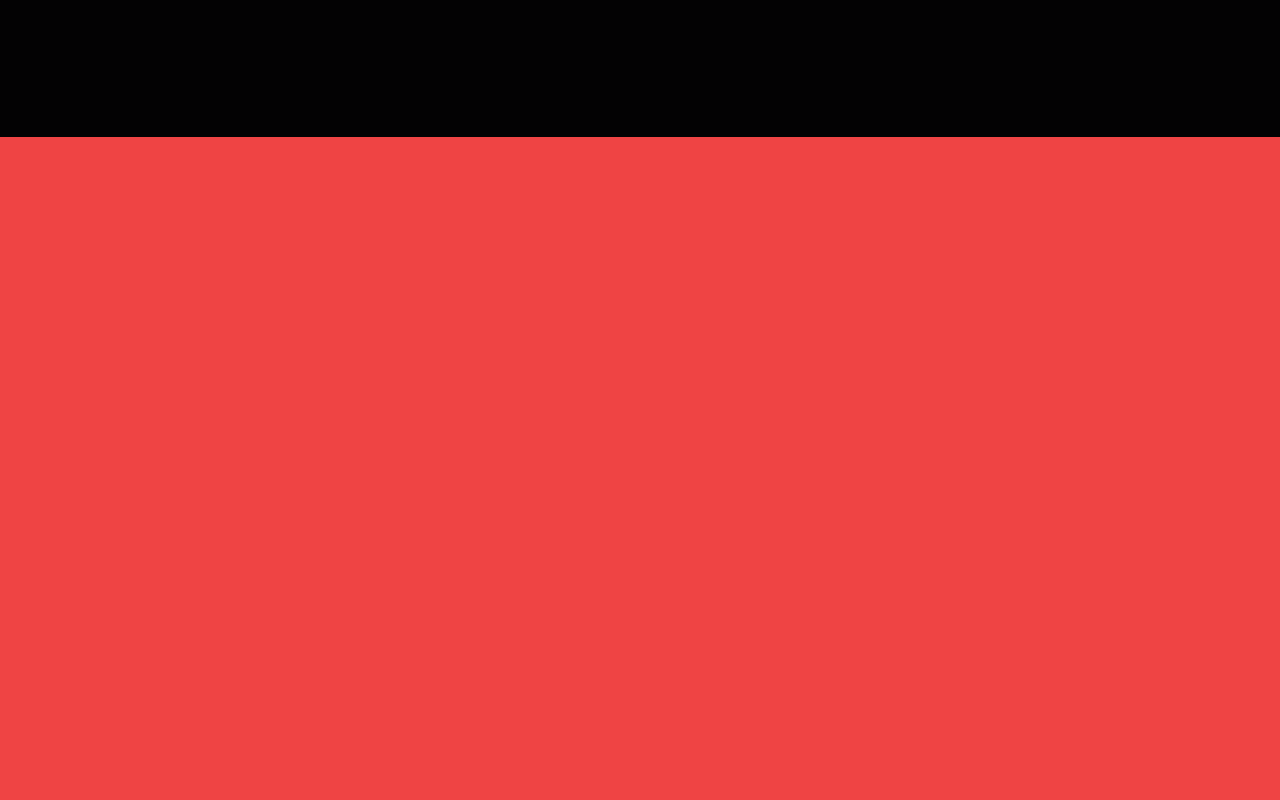
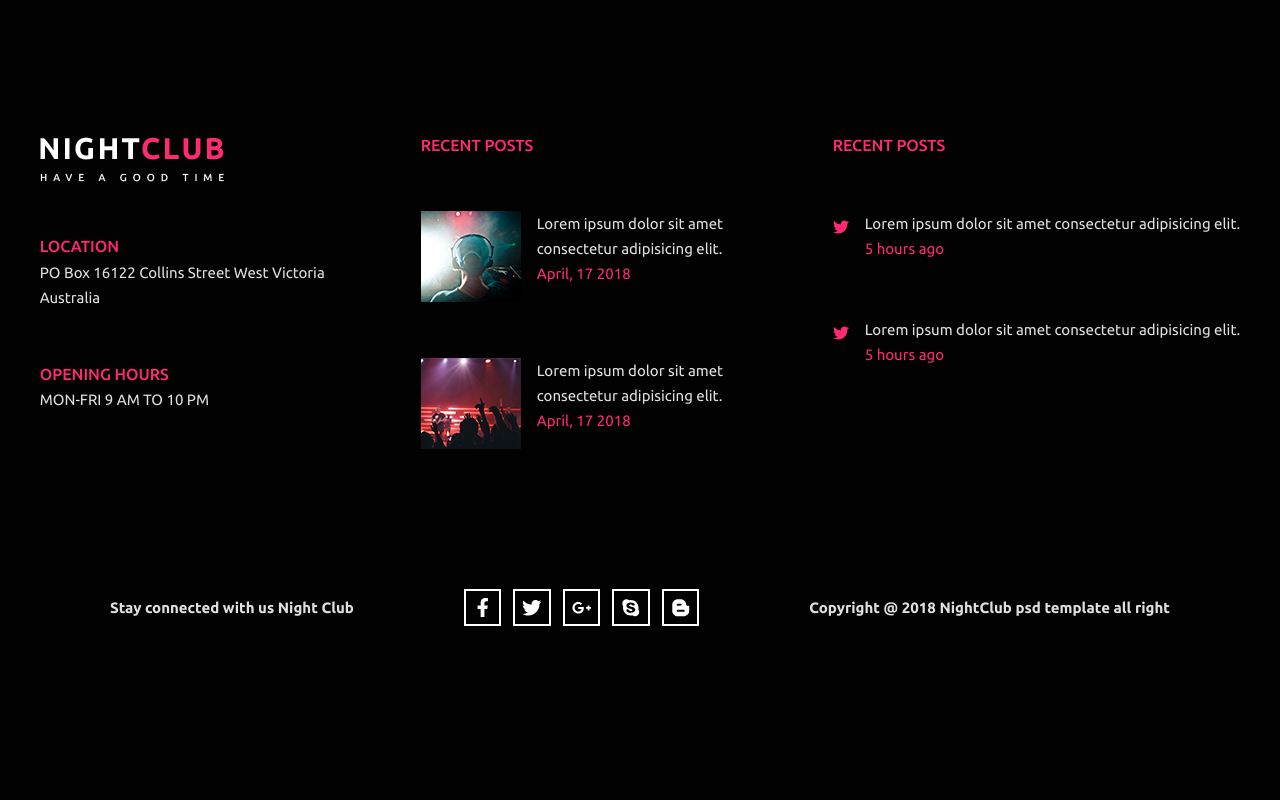
Before and after one commit to ozlemertosun/nightclub, a React (Create React App) app in the folder app/: page / in a window 1280 px wide. Shown: the part 2920-3720 px from the top of the page. After the commit the page ends 3574 px from the top, so only its background shows below. Built offline with nearby package versions, Linux system fonts and the light colour scheme; no server answers.

Commit message:
add updated solution for footer

```diff
--- a/app/src/assets/components/Footer.js
+++ b/app/src/assets/components/Footer.js
@@ -5,10 +5,83 @@ import {
   FaSkype,
   FaBloggerB,
 } from "react-icons/fa";
+import Logo from "../img/logo/Logo.png";
+import recentpostimg1 from "../img/recent_post1.jpg";
+import recentpostimg2 from "../img/recent_post2.jpg";
 
 const Footer = () => {
   return (
-    <footer className="w-full bottom-0 relative font-semibold flex justify-evenly bread py-7 items-center">
+    <footer className="">
+      <div className="flex gap-24 justify-center my-28">
+        <div className="flex flex-col gap-14">
+          <div>
+            <img src={Logo} alt="" />
+          </div>
+          <div>
+            <h4 className="subtitle text-partyPink mb-1">Location</h4>
+            <p className="bread">PO Box 16122 Collins Street West Victoria</p>
+            <p className="bread">Australia</p>
+          </div>
+          <div>
+            <h4 className="subtitle text-partyPink mb-1">Opening Hours</h4>
+            <p className="bread uppercase">mon-fri 9 am to 10 pm</p>
+          </div>
+        </div>
+
+        <div className="flex flex-col gap-14">
+          {" "}
+          <h2 className="subtitle text-partyPink">Recent posts</h2>
+          <div className="flex gap-4">
+            <div>
+              <img src={recentpostimg1} alt="" />
+            </div>
+            <div>
+              <p className="bread max-w-[200px]">
+                Lorem ipsum dolor sit amet consectetur adipisicing elit.
+              </p>
+              <p className="bread text-partyPink">April, 17 2018</p>
+            </div>
+          </div>{" "}
+          {/* end post*/}
+          <div className="flex gap-4">
+            <div>
+              <img src={recentpostimg2} alt="" />
+            </div>
+            <div>
+              <p className="bread max-w-[200px]">
+                Lorem ipsum dolor sit amet consectetur adipisicing elit.
+              </p>
+              <p className="bread text-partyPink">April, 17 2018</p>
+            </div>
+          </div>
+          {/* end post*/}
+        </div>
+        {/* end posts*/}
+
+        <div className="flex flex-col gap-14">
+          <h2 className="subtitle text-partyPink">Recent posts</h2>
+          <div className="flex gap-4">
+            <FaTwitter className="text-partyPink mt-2" />
+            <div>
+              <p className="bread">
+                Lorem ipsum dolor sit amet consectetur adipisicing elit.
+              </p>
+              <p className="bread text-partyPink">5 hours ago</p>
+            </div>
+          </div>
+          <div className="flex gap-4">
+            <FaTwitter className="text-partyPink mt-2" />
+            <div>
+              <p className="bread">
+                Lorem ipsum dolor sit amet consectetur adipisicing elit.
+              </p>
+              <p className="bread text-partyPink">5 hours ago</p>
+            </div>
+          </div>
+        </div>
+      </div>{" "}
+      {/* end of upper footer information */}
+      <div className="w-full bottom-0 relative font-semibold flex justify-evenly bread py-7 items-center">
         <p>Stay connected with us Night Club</p>
         <div className="flex gap-3">
           <FaFacebookF className="borderBox" />
@@ -18,6 +91,7 @@ const Footer = () => {
           <FaBloggerB className="borderBox" />
         </div>
         <p>Copyright @ 2018 NightClub psd template all right</p>
+      </div>
     </footer>
   );
 };
--- a/app/src/assets/pages/Home.js
+++ b/app/src/assets/pages/Home.js
@@ -14,7 +14,6 @@ const Home = () => {
       <SectionTwo />
       <SectionThree />
       <SectionSix />
-      <div className="h-screen bg-red-500 w-full"></div>
       <Footer />
     </>
   );
```
Also changed, not shown: app/src/assets/img/recent_post1.jpg (added), app/src/assets/img/recent_post2.jpg (added). Lines whose indentation alone changed are shown as unchanged.
